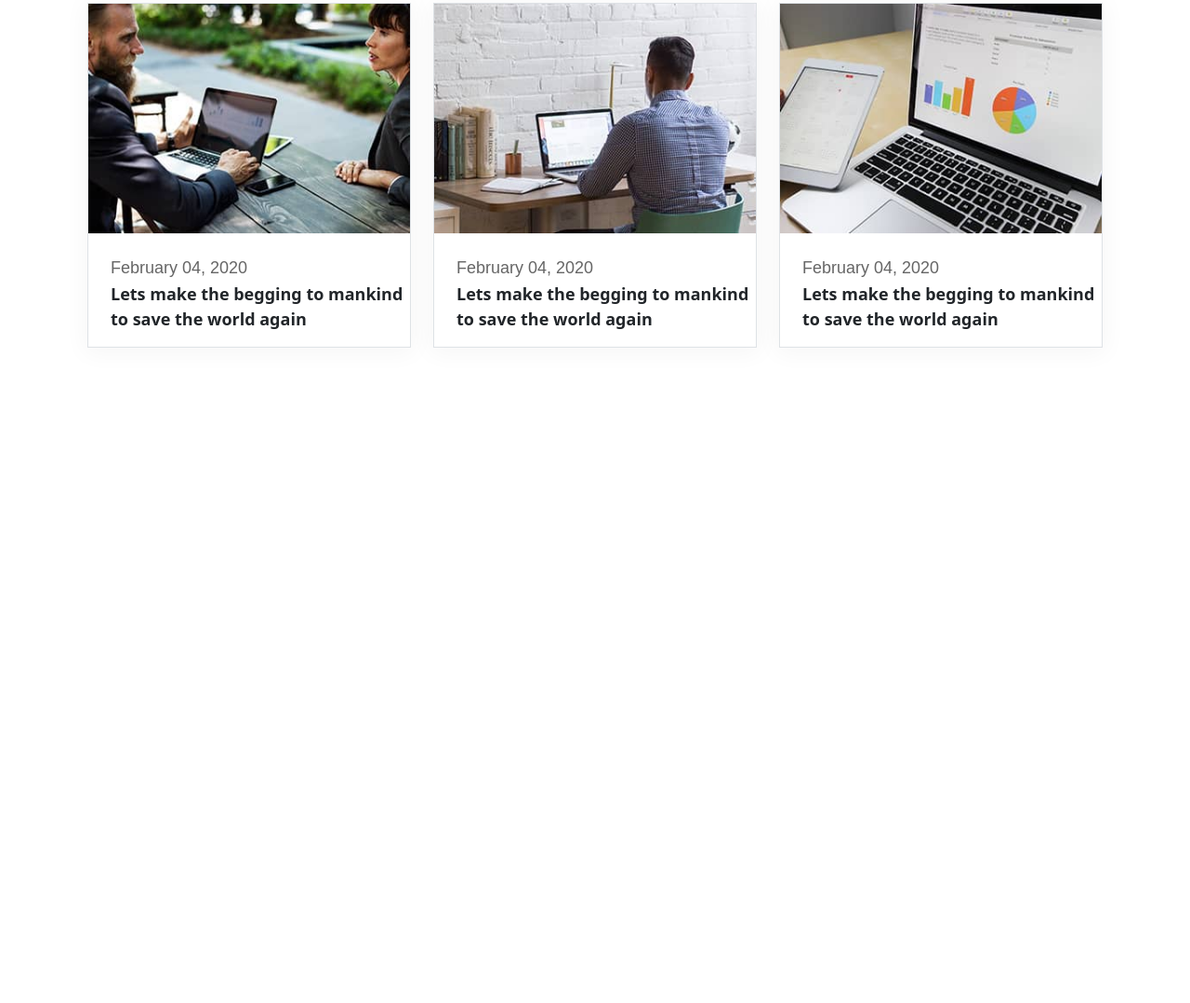
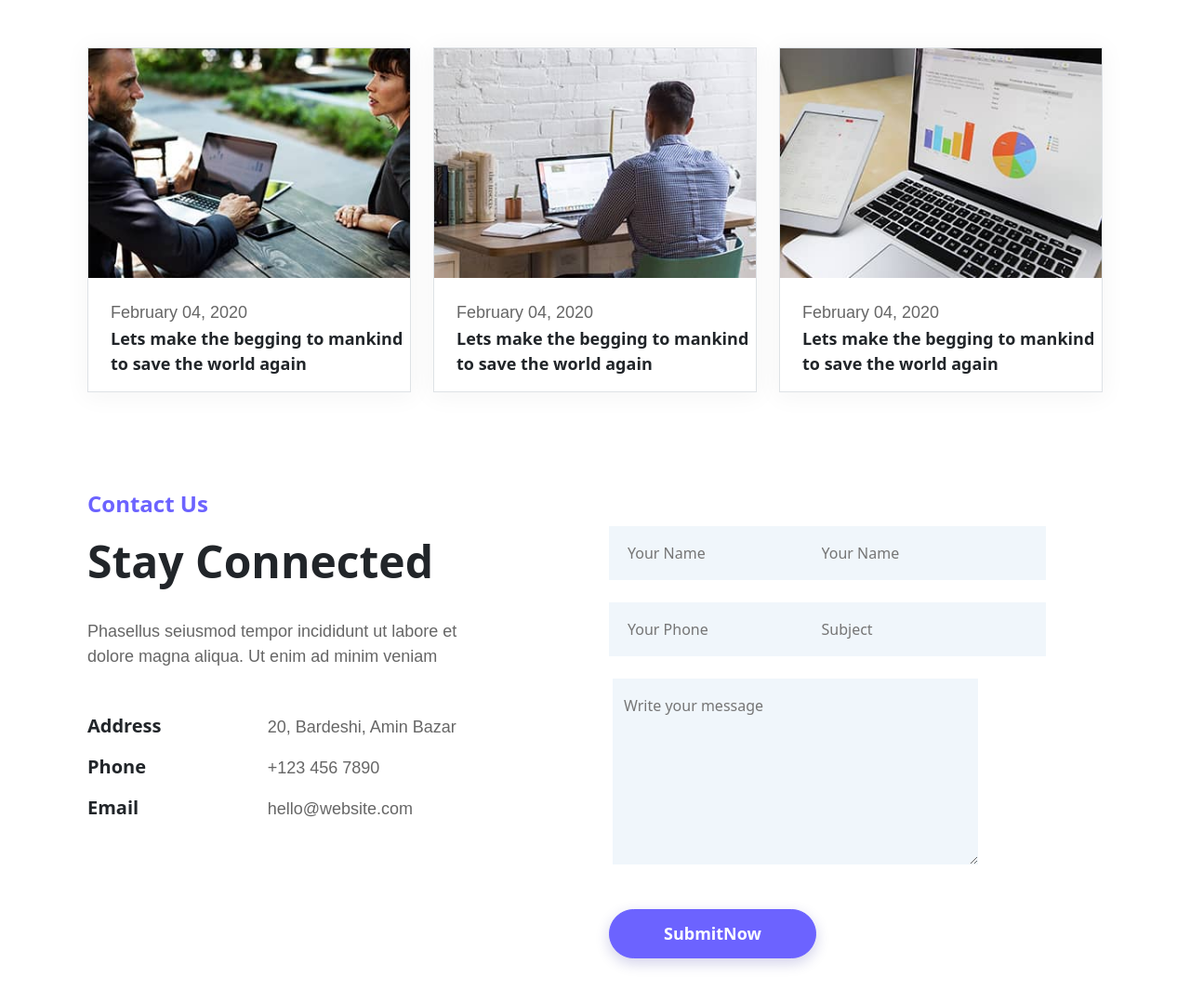
Before and after one commit to AbdelrahmanElsaeid/2050-Website-Landing-Page, a plain HTML site: page Frontend/Main Demo 2050/index.html in a window 1280 px wide. Shown: the part 3866-4945 px from the top of the page at 93% size. Before the commit the page ends 4288 px from the top, so only its background shows below. Drawn offline with nearby package versions, Linux system fonts and the light colour scheme; some icons are missing.

Commit message:
add container

```diff
--- a/Frontend/Main Demo 2050/css/style.css
+++ b/Frontend/Main Demo 2050/css/style.css
@@ -129,8 +129,35 @@
   margin-bottom: .25rem !important;
 }
 
+.cont{
+  font-weight: 700;
+  font-size: 20px;
+}
 
-/* .border-warning {
-  --bs-border-opacity: 1;
-  border-color: rgba(var(--bs-warning-rgb),var(--bs-border-opacity)) !important;
-} */
+.primary-bg {
+  background: #f0f6fb;
+  padding-top: 17px;
+  padding-bottom: 17px;
+  border: 0 !important;
+  padding-right: 10px;
+}
+.area{
+  min-height: 200px;
+
+}
+.pl-20 {
+  padding-left: 20px;
+}
+.btn-lg{
+  background-color: #6c63ff;
+  padding: 12px 58px;
+  font-size: 18px;
+  font-weight: 600;
+  border: 1px solid #6c63ff;
+  box-shadow: 0px 5px 15px 0px rgba(8, 0, 140, 0.19);
+  color: #fff;
+  outline: 0 none;
+  text-transform: capitalize;
+  transition: .3s;
+  -webkit-border-radius: 28px;
+}
--- a/Frontend/Main Demo 2050/index.html
+++ b/Frontend/Main Demo 2050/index.html
@@ -179,8 +179,6 @@
 
     <div class="container mt-5">
       <div class="row ">
-
-
           <h1 class="subtitle mt-5" id="ce">Our Product</h1>
           <h1 class="title" id="ce">We Develope Amazing</h1>
           <h1 class="title" id="ce">Products</h1>
@@ -261,7 +259,7 @@
 
   </div>
 </div>
-<div class="container mt-5 mb-5">
+<div class="container mt-5 mb-5 pt-5">
   <div class="row">
     <div class="col-lg-4  mt-4">
       <div  class  = " border border" id="bord">
@@ -291,12 +289,69 @@
         <img class="w-100 pb-4"  src="images/blog-img3.jpg" >
         <span class="ps-4 mb-1 paragraph-gray  ">February 04, 2020</span>
         <p class="single-blog-content ps-4">Lets make the begging to mankind to save the world again</p>
+      </div>
+    </div>
+
+  </div>
+</div>
+
+<div class="container mt-5 mb-5">
+  <div class="row">
+    <div class="col-lg-5">
+      <h1 class="subtitle mt-5" >Contact Us</h1>
+      <h1 class="title pb-4" >Stay Connected</h1>
+      <p class="paragraph-gray ">Phasellus seiusmod tempor incididunt ut labore et dolore magna aliqua. Ut enim ad minim veniam</p>
+      <div class="row mt-5">
+        <div class="col-lg-5">
+          <h1 class="cont pb-2">Address</h1>
+          <h1 class="cont pt-1 pb-2">Phone</h1>
+          <h1 class="cont pt-1 pb-2">Email</h1>
+
+        </div>
+        <div class="col-lg-7">
+          <p class="paragraph-gray">20, Bardeshi, Amin Bazar</p>
+          <p class="paragraph-gray">+123 456 7890</p>
+          <p class="paragraph-gray">hello@website.com </p>
+
+        </div>
+      </div>
+
+
+    </div>
+    <div class="col-lg-5 ms-5 mt-5 pt-5 box">
+      <div class="row ps-5">
+        <div class="col-lg-6">
+          <input class="primary-bg pl-20" type="text" name="inputName" id="inputName" placeholder="Your Name" required="">
+
+        </div>
+        <div class="col-lg-6">
+          <input class="primary-bg pl-20" type="text" name="inputName" id="inputName" placeholder="Your Name" required="">
+
+        </div>
+      </div>
+      <div class="row ps-5 pt-4 ">
+        <div class="col-lg-6">
+          <input class="primary-bg pl-20" type="text" name="inputName" id="inputName" placeholder="Your Phone" required="">
+
+        </div>
+        <div class="col-lg-6">
+          <input class="primary-bg pl-20" type="text" name="inputName" id="inputName" placeholder="Subject" required="">
+
+        </div>
+        <div class="row pt-4 ms-1 mb-5 ">
+          <textarea class="primary-bg area " name="inputMessage" id="inputMessage" placeholder="Write your message" required=""></textarea>
+
+        </div>
+        <span>
+          <button type="button" class=" btn-lg ">SubmitNow</button>
+        </span>
+
+
+      </div>
 
 
 
-      </div>
     </div>
-
   </div>
 </div>
 
```
